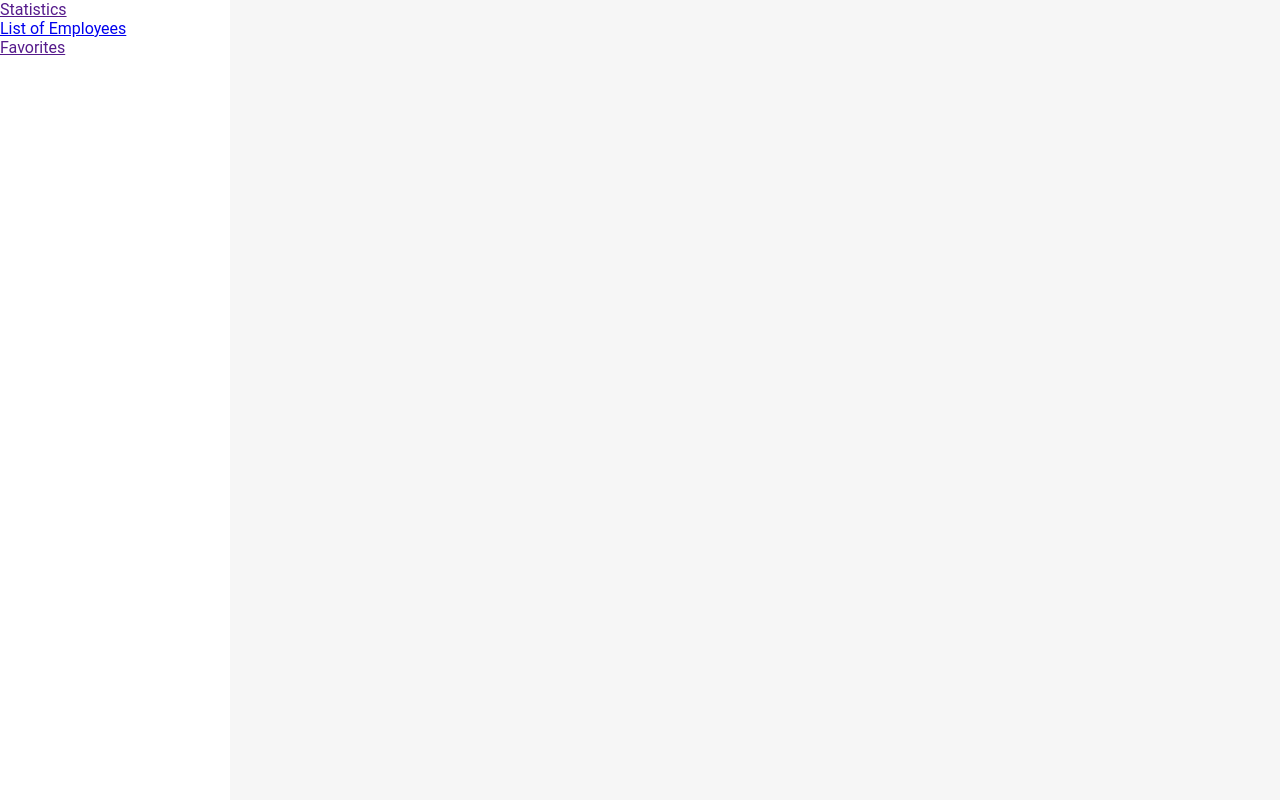
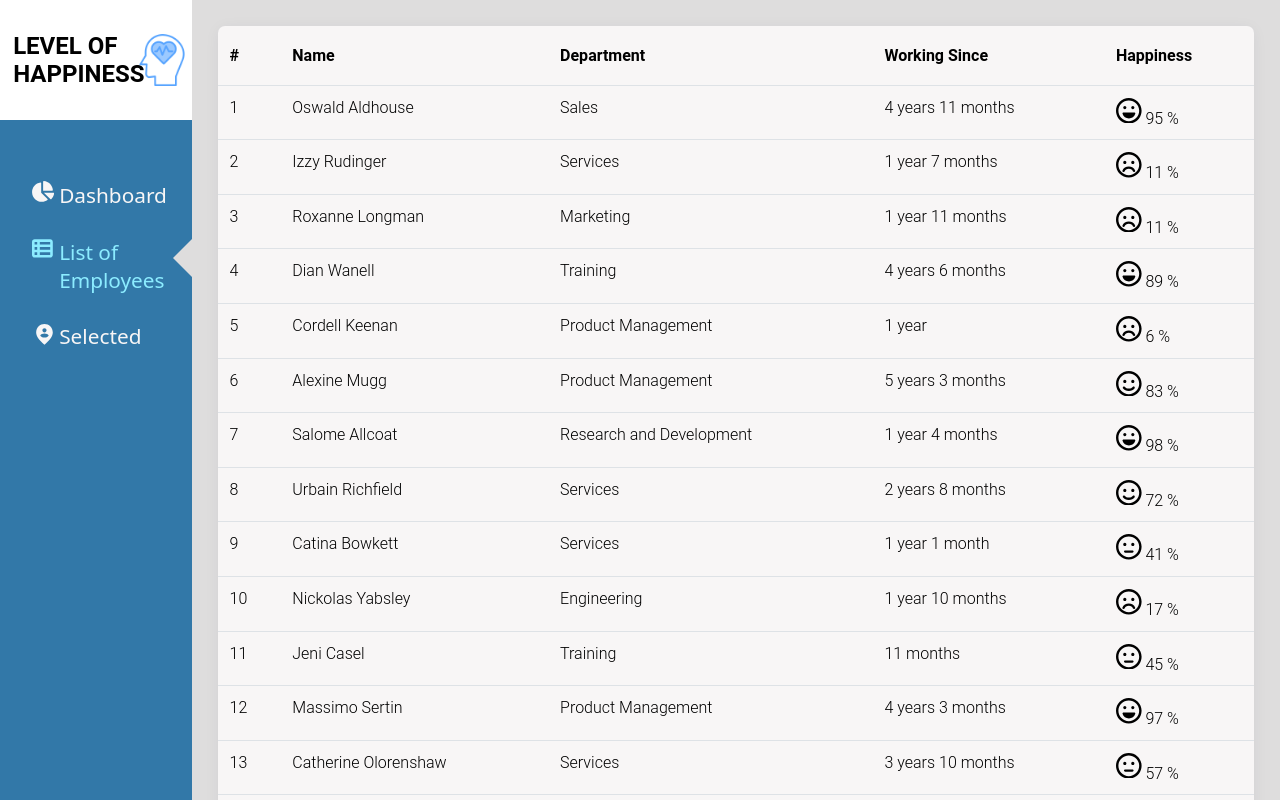
Before and after one commit to raulcontrerascamargo/technical-test-fronted, an Angular app: page /list in a window 1280 px wide. Before the commit this address led to /. Shown: the top 800 px of the page. Built offline with nearby package versions, Linux system fonts and the light colour scheme.

Commit message:
Added style to the side menu, and minor corrections

```diff
--- a/src/app/app.component.scss
+++ b/src/app/app.component.scss
@@ -1,16 +1,18 @@
+ @import '../styles/colors.scss';
+
 .side-menu {
-  width: 18%;
+  width: 15%;
   height: 100%;
   position: fixed !important;
   z-index: 100;
 }
 
 .content {
-  width: 78%;
+  width: 81%;
   padding: 2%;
   height: fit-content;
 
   min-height: 100vh;
-  background: #f6f6f6;
+  background: $gray-color;
   float: right;
 }
--- a/src/app/components/list/list.component.scss
+++ b/src/app/components/list/list.component.scss
@@ -1,14 +1,17 @@
+@import "../../../styles/colors.scss";
+
 .container {
   width: 100%;
+
   height: fit-content;
 }
 
 table {
-  background: #ffff;
+  background: $white-color;
   width: 100%;
   border-collapse: collapse;
   border-spacing: 2px;
-  box-shadow: 5px 5px 5px #e4e4e4;
+  box-shadow: 0 2px 15px rgba(2, 4, 69, 0.05);
   border-radius: 7px;
   text-align: left;
 }
@@ -36,24 +39,19 @@ td {
 
 .paginator {
   margin-top: 0.8em;
-
 }
 
 button {
   margin-left: 1em;
   padding: 0.4rem 1rem 0.4rem;
-
-  background: #fff ;
+  background: $white-color;
   border-radius: 8px;
-  transition: background 0.2s;
+  transition: 0.2s;
   border: none;
-  box-shadow: 4px 5px 5px 1px #e4e4e4;
-
-
+  box-shadow: 4px 5px 5px 1px rgba(2, 4, 69, 0.05);
 }
 
 button:hover {
   cursor: pointer;
-  background: #f5f5f5;
-
+  background: $gray-color;
 }
--- a/src/app/components/menu/menu.component.html
+++ b/src/app/components/menu/menu.component.html
@@ -1,11 +1,109 @@
-<nav>
-  <ul>
-    <li>
-      <a href="">Statistics</a>
-    </li>
-    <li>
-      <a routerLink="lista">List of Employees</a>
-    </li>
-    <li><a href="">Favorites</a></li>
-  </ul>
-</nav>
+<div class="sidebar-wrapper">
+  <div class="logo">
+    <h3 class="title">LEVEL OF HAPPINESS</h3>
+    <img src="../../../assets/mental-health.png" width="52px" alt="mental-health">
+  </div>
+  <nav class="navbar-collapse collapse">
+    <ul class="navbar-nav">
+      <li
+        class="nav-item"
+        [ngClass]="dashboard.classList.contains('active-link') ? 'active' : ''"
+      >
+        <a
+          #dashboard
+          class="nav-link"
+          routerLinkActive="active-link"
+          routerLink="dashboard"
+        >
+          <i>
+            <svg
+              xmlns="http://www.w3.org/2000/svg"
+              width="1.07em"
+              height="1em"
+              preserveAspectRatio="xMidYMid meet"
+              viewBox="0 0 544 512"
+            >
+              <path
+                fill="currentColor"
+                d="M527.79 288H290.5l158.03 158.03c6.04 6.04 15.98
+                6.53 22.19.68c38.7-36.46 65.32-85.61
+                 73.13-140.86c1.34-9.46-6.51-17.85-16.06-17.85zm-15.83-64.8C503.72
+                  103.74 408.26 8.28 288.8.04C279.68-.59 272 7.1 272
+                   16.24V240h223.77c9.14 0 16.82-7.68 16.19-16.8zM224
+                    288V50.71c0-9.55-8.39-17.4-17.84-16.06C86.99
+                     51.49-4.1 155.6.14 280.37C4.5 408.51 114.83
+                      513.59 243.03 511.98c50.4-.63 96.97-16.87
+                       135.26-44.03c7.9-5.6 8.42-17.23 1.57-24.08L224
+                        288z"
+              />
+            </svg>
+          </i>
+          <p>Dashboard</p>
+        </a>
+      </li>
+      <li
+        class="nav-item"
+        [ngClass]="list.classList.contains('active-link') ? 'active' : ''"
+      >
+        <a
+          #list
+          class="nav-link list"
+          routerLinkActive="active-link"
+          routerLink="list"
+          routerLinkActive="active-link"
+        >
+          <i
+            ><svg
+              xmlns="http://www.w3.org/2000/svg"
+              width="1em"
+              height="1em"
+              preserveAspectRatio="xMidYMid meet"
+              viewBox="0 0 512 512"
+            >
+              <path
+                fill="currentColor"
+                d="M0 96c0-35.3 28.7-64 64-64h384c35.3 0 64 28.7
+                 64 64v320c0 35.3-28.7 64-64 64H64c-35.3
+                  0-64-28.7-64-64V96zm64 0v64h64V96H64zm384
+                   0H192v64h256V96zM64 224v64h64v-64H64zm384
+                    0H192v64h256v-64zM64 352v64h64v-64H64zm384
+                     0H192v64h256v-64z"
+              /></svg
+          ></i>
+          <p>List of Employees</p>
+        </a>
+      </li>
+      <li
+        class="nav-item"
+        [ngClass]="favorites.classList.contains('active-link') ? 'active' : ''"
+      >
+        <a
+          #favorites
+          class="nav-link"
+          routerLinkActive="active-link"
+          routerLink="selected"
+        >
+          <i>
+            <svg
+              xmlns="http://www.w3.org/2000/svg"
+              width="1.2em"
+              height="1.2em"
+              preserveAspectRatio="xMidYMid meet"
+              viewBox="0 0 24 24"
+            >
+              <path
+                fill="currentColor"
+                d="M12 11c-1.33 0-4 .67-4 2v.16c.97 1.12 2.4 1.84 4
+                1.84s3.03-.72 4-1.84V13c0-1.33-2.67-2-4-2zm0-1c1.1 0
+                2-.9 2-2s-.9-2-2-2s-2 .9-2 2s.9 2 2 2zm0-8c4.2 0 8
+                3.22 8 8.2c0 3.32-2.67
+                7.25-8 11.8c-5.33-4.55-8-8.48-8-11.8C4 5.22 7.8 2 12 2z"
+              />
+            </svg>
+          </i>
+          <p>Selected</p>
+        </a>
+      </li>
+    </ul>
+  </nav>
+</div>
--- a/src/app/components/menu/menu.component.scss
+++ b/src/app/components/menu/menu.component.scss
@@ -1,5 +1,73 @@
-nav{
-    background: #ffff;
+@import "../../../styles/colors.scss";
+
+.sidebar-wrapper {
+  height: 100%;
+
+  .logo {
+    height: 15%;
+    display: grid;
+    grid-template-columns: 2fr 1fr;
+    place-items: center;
+
+    .title {
+      width: 80%;
+      font-size: 1.5rem;
+    }
+  }
+
+  .navbar-collapse {
+    background: $blue-color;
     position: sticky;
-    height: 100%;
+    height: 85%;
+
+    .navbar-nav {
+      padding: 2rem;
+      width: 85%;
+      margin: auto;
+      list-style: none;
+
+      .nav-item {
+        height: 50%;
+        width: 100%;
+        padding-top: 1.8em;
+
+        .nav-link {
+          transition: all 150ms ease-in;
+          font-size: 1.3rem;
+
+
+          color: $white-color;
+          text-decoration: none;
+          display: grid;
+          grid-template-columns: 1fr 5fr;
+
+          p{
+            font-family: system-ui, -apple-system, BlinkMacSystemFont, 'Segoe UI', Roboto, Oxygen, Ubuntu, Cantarell, 'Open Sans', 'Helvetica Neue', sans-serif;
+            font-weight: 400;
+          }
+        }
+        .nav-link:hover {
+          color: $sky-color;
+        }
+        .nav-link.active-link {
+          color: $cian-color;
+        }
+      }
+
+      .nav-item.active {
+        .nav-link::after {
+          content: "";
+          border-right: 20px solid $gray-color;
+          border-bottom: 20px solid transparent;
+          border-top: 20px solid transparent;
+          position: absolute;
+          right: -1px;
+          display: inline-block;
+          -webkit-box-sizing: border-box;
+          -moz-box-sizing: border-box;
+          box-sizing: border-box;
+        }
+      }
+    }
+  }
 }
--- /dev/null
+++ b/src/styles/colors.scss
@@ -0,0 +1,7 @@
+$white-color: #f8f6f6;
+$blue-color: #3278a8;
+$sky-color: #3bc8e3;
+$cian-color: #8cecff;
+$gray-color: #dedddd;
+$brown-color: #8c9488;
+$light-gray-color: #c2d6e5;
```
Also changed, not shown: src/app/app-routing.module.ts (+5 -2 lines), src/assets/mental-health.png (added).
